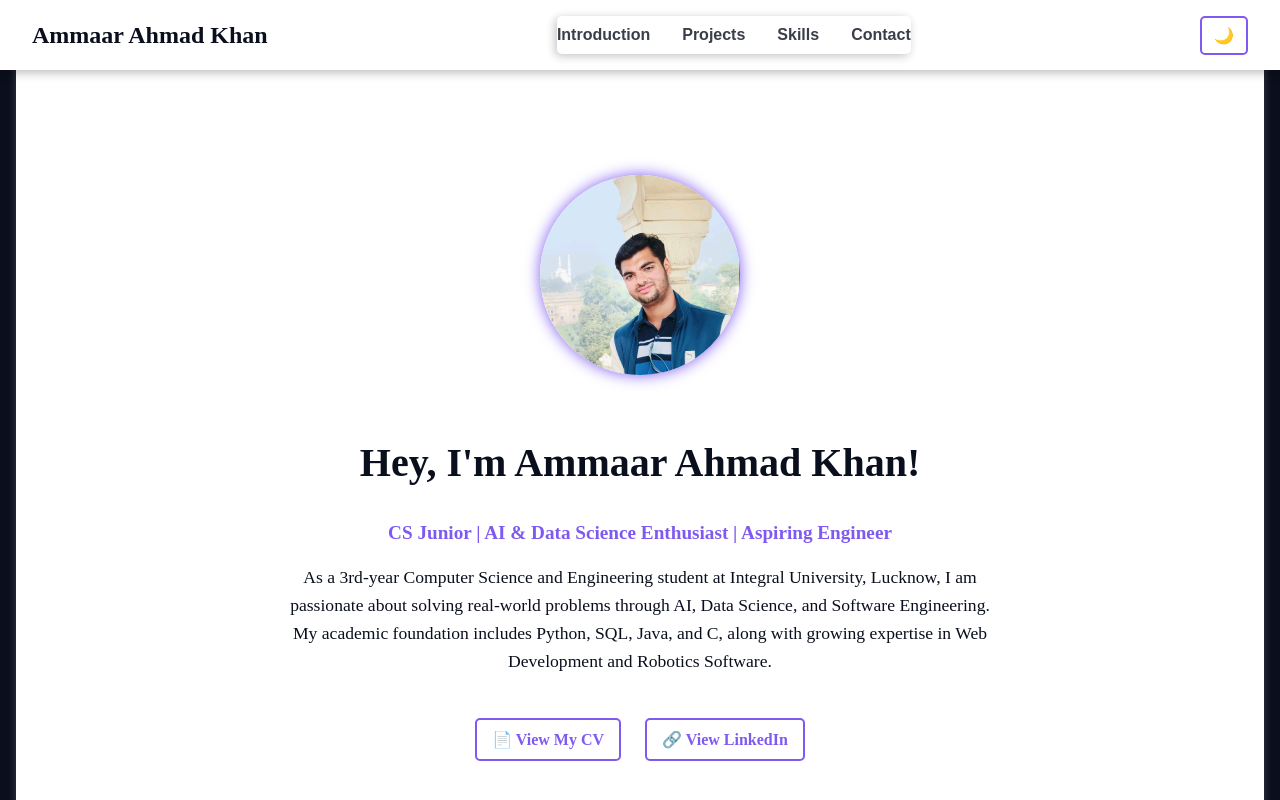
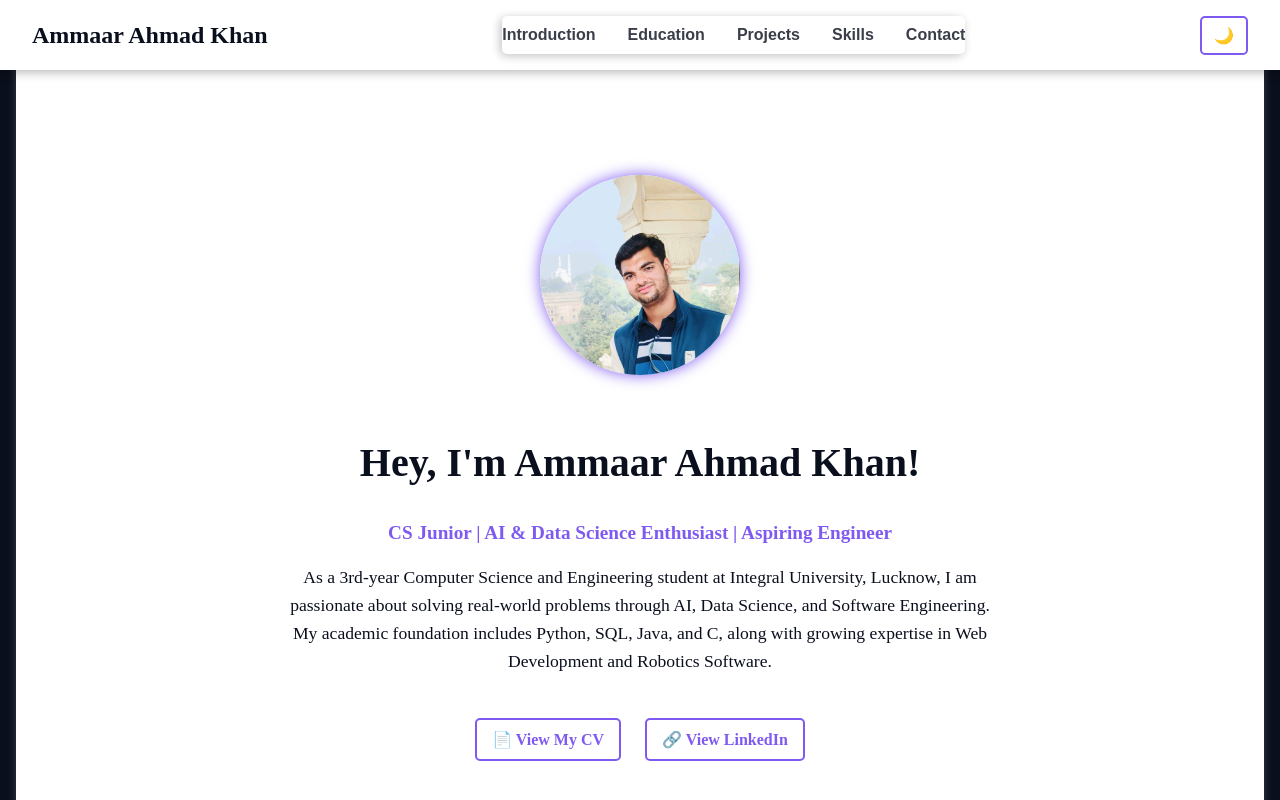
Before and after one commit to GPA95/AAK_Portfolio, a React (Vite) app: page / in a window 1280 px wide. Shown: the top 800 px of the page. Built offline with nearby package versions, Linux system fonts and the light colour scheme.

Commit message:
New tab Education added to Navbar

```diff
--- a/src/components/Navbar.jsx
+++ b/src/components/Navbar.jsx
@@ -29,6 +29,7 @@ function Navbar() {
       {/* Navigation Links */}
       <ul className={`nav-links ${menuOpen ? "open" : ""}`}>
         <li><a href="#intro" onClick={() => setMenuOpen(false)}>Introduction</a></li>
+        <li><a href="#education" onClick={() => setMenuOpen(false)}>Education</a></li>
         <li><a href="#projects" onClick={() => setMenuOpen(false)}>Projects</a></li>
         <li><a href="#skills" onClick={() => setMenuOpen(false)}>Skills</a></li>
         <li><a href="#contact" onClick={() => setMenuOpen(false)}>Contact</a></li>
```
